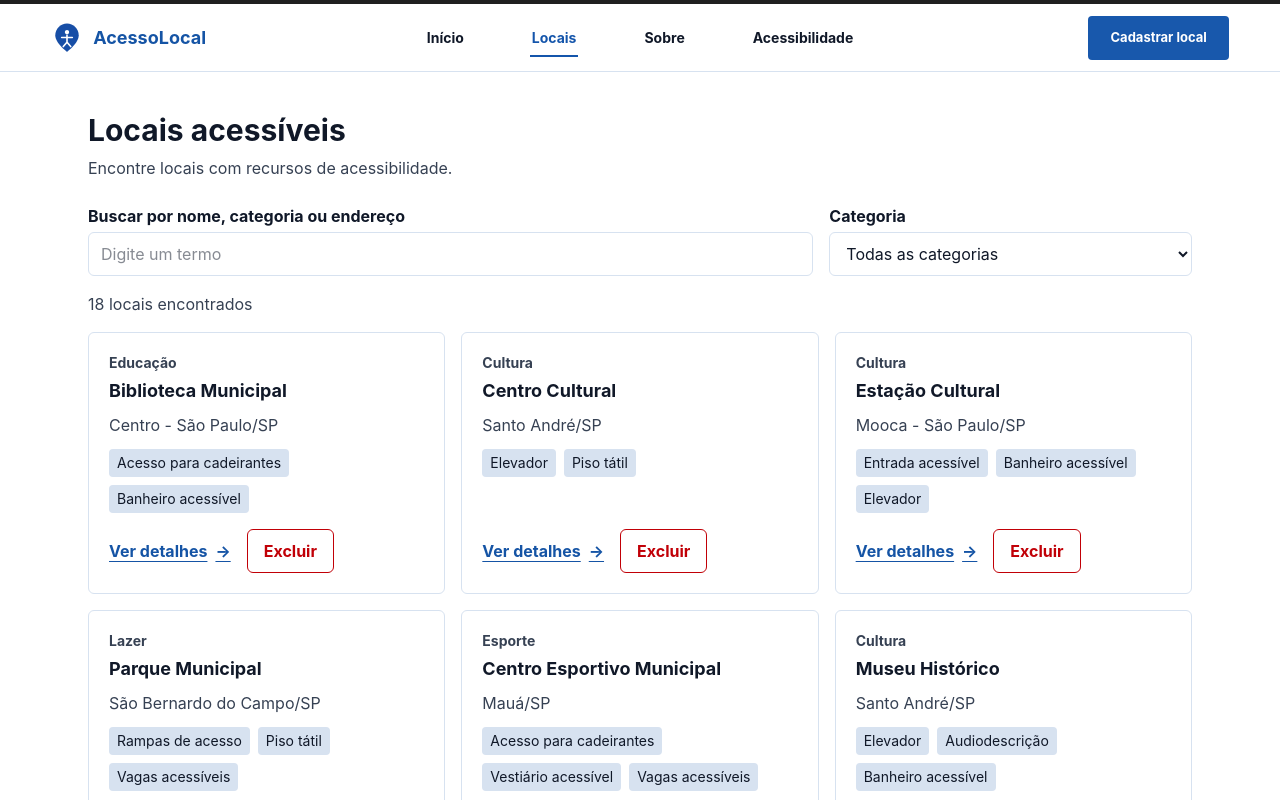
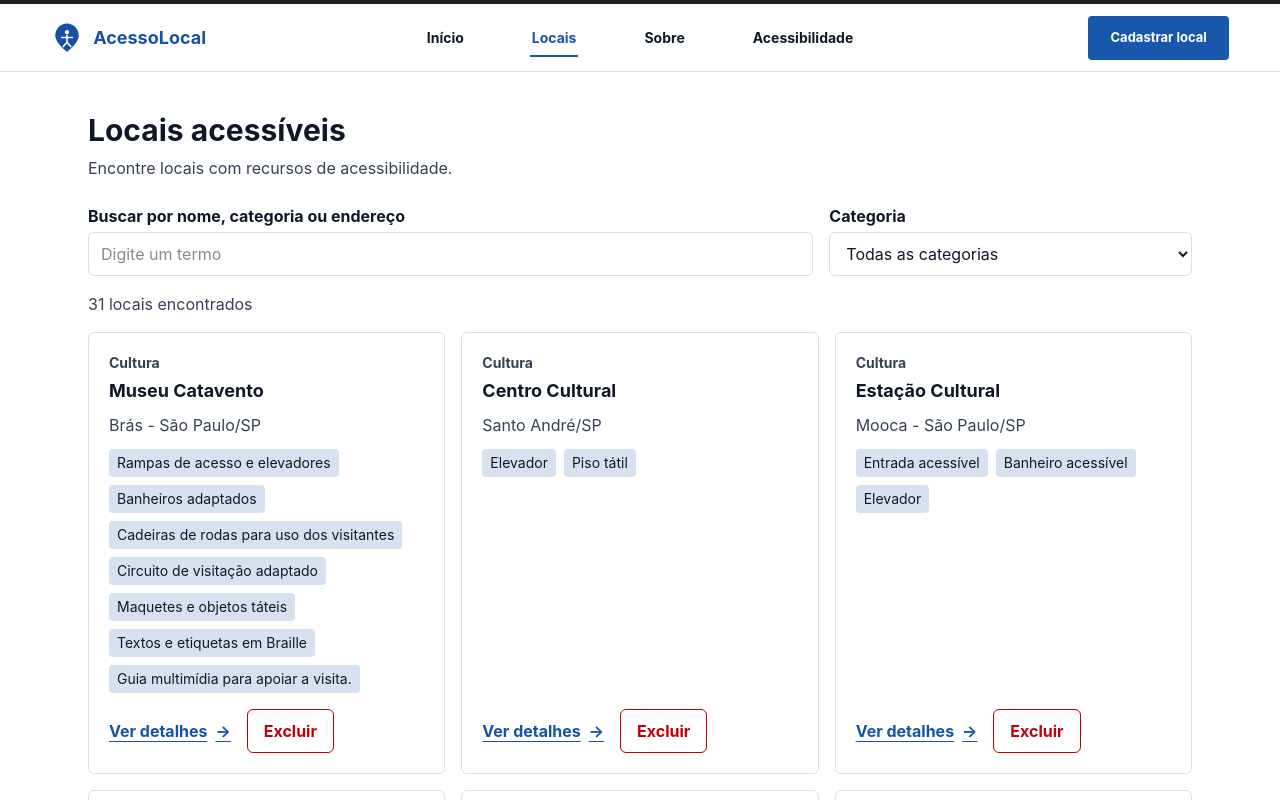
Before and after one commit to 1TDSPw-26/portal-locais-acessiveis, a React (Vite) app: page /locais in a window 1280 px wide. Shown: the top 800 px of the page. Built offline with nearby package versions, Linux system fonts and the light colour scheme.

Commit message:
feat : Criando mais dados mockados para testes.

```diff
--- a/src/components/Dados/Locais.ts
+++ b/src/components/Dados/Locais.ts
@@ -1,18 +1,15 @@
-import type { Local } from '../../types/Local';
+import type { Local } from '../../types/Local'
 
 export const locais: Local[] = [
   {
-  id: 1,
-  categoria: 'Educação',
-  nome: 'Biblioteca Municipal',
-  descricao: 'Biblioteca municipal com ampla coleção de livros.',
-  endereco: 'Centro - São Paulo/SP',
-  acessibilidades: [
-    'Acesso para cadeirantes',
-    'Banheiro acessível',
-  ],
-}
-,
+    id: 1,
+    categoria: 'Cultura',
+    nome: 'Museu Catavento',
+    descricao: 'exposições interativas sobre física, química, biologia, astronomia e corpo humano.',
+    endereco: 'Brás - São Paulo/SP',
+    acessibilidades: ['Rampas de acesso e elevadores', 'Banheiros adaptados', 'Cadeiras de rodas para uso dos visitantes', 'Circuito de visitação adaptado', 'Maquetes e objetos táteis', 'Textos e etiquetas em Braille', 'Guia multimídia para apoiar a visita.'],
+  },
+
   {
     id: 2,
     categoria: 'Cultura',
@@ -21,14 +18,16 @@ export const locais: Local[] = [
     endereco: 'Santo André/SP',
     acessibilidades: ['Elevador', 'Piso tátil'],
   },
+
   {
   id: 3,
-  categoria: 'Cultura',
+    categoria: 'Cultura',
   nome: 'Estação Cultural',
   descricao: 'Estação cultural com espaços para exposições e atividades artísticas.',
   endereco: 'Mooca - São Paulo/SP',
   acessibilidades: ['Entrada acessível','Banheiro acessível','Elevador',],
 },
+
 {
   id: 4,
     categoria: 'Lazer',
@@ -37,6 +36,7 @@ export const locais: Local[] = [
   endereco: 'São Bernardo do Campo/SP',
   acessibilidades: ['Rampas de acesso','Piso tátil','Vagas acessíveis',],
 },
+
 {
   id: 5,
     categoria: 'Esporte',
@@ -53,14 +53,14 @@ export const locais: Local[] = [
   endereco: 'Santo André/SP',
   acessibilidades: ['Elevador','Audiodescrição','Banheiro acessível',],
 },
+
 {
   id: 7,
     categoria: 'Serviço público',
   nome: 'Centro de Atendimento ao Cidadão',
   descricao: 'Espaço público para atendimento e orientação aos moradores da região.',
   endereco: 'Centro - São Caetano do Sul/SP',
-  acessibilidades: ['Acesso para cadeirantes','Piso tátil','Banheiro acessível',
-  ],
+  acessibilidades: ['Acesso para cadeirantes','Piso tátil','Banheiro acessível'],
 },
 
 {
@@ -69,8 +69,7 @@ export const locais: Local[] = [
   nome: 'Centro de Convivência da Terceira Idade',
   descricao: 'Espaço destinado à convivência, atividades recreativas e oficinas para a terceira idade.',
   endereco: 'Centro - Ribeirão Pires/SP',
-  acessibilidades: ['Rampas de acesso','Banheiro acessível','Corrimão de apoio',
-  ],
+  acessibilidades: ['Rampas de acesso','Banheiro acessível','Corrimão de apoio'],
 },
 
 {
@@ -79,8 +78,7 @@ export const locais: Local[] = [
   nome: 'Espaço Cultural do ABC',
   descricao: 'Espaço cultural voltado para apresentações, oficinas e atividades comunitárias.',
   endereco: 'Centro - Diadema/SP',
-  acessibilidades: ['Entrada acessível','Elevador','Audiodescrição',
-  ],
+  acessibilidades: ['Entrada acessível','Elevador','Audiodescrição'],
 },
 
 {
@@ -89,8 +87,7 @@ export const locais: Local[] = [
   nome: 'Complexo Esportivo Regional',
   descricao: 'Complexo esportivo com quadras e áreas destinadas à prática de atividades físicas.',
   endereco: 'Centro - Rio Grande da Serra/SP',
-  acessibilidades: ['Acesso para cadeirantes','Vestiário acessível','Vagas acessíveis',
-  ],
+  acessibilidades: ['Acesso para cadeirantes','Vestiário acessível','Vagas acessíveis'],
 },
 
 {
@@ -99,8 +96,7 @@ export const locais: Local[] = [
   nome: 'Biblioteca Comunitária do ABC',
   descricao: 'Biblioteca com acervo físico e digital para estudos, pesquisa e leitura.',
   endereco: 'Ipiranga - São Paulo/SP',
-  acessibilidades: ['Piso tátil','Banheiro acessível','Espaço reservado para cadeirantes',
-  ],
+  acessibilidades: ['Piso tátil','Banheiro acessível','Espaço reservado para cadeirantes'],
 },
 
 {
@@ -109,8 +105,7 @@ export const locais: Local[] = [
   nome: 'Centro de Artes e Cultura',
   descricao: 'Centro dedicado a atividades artísticas, exposições e eventos culturais.',
   endereco: 'Santo Amaro - São Paulo/SP',
-  acessibilidades: ['Elevador','Rampas de acesso','Audiodescrição',
-  ],
+  acessibilidades: ['Elevador','Rampas de acesso','Audiodescrição'],
 },
 
 {
@@ -119,8 +114,7 @@ export const locais: Local[] = [
   nome: 'Parque de Lazer Municipal',
   descricao: 'Área pública para lazer, caminhadas e atividades recreativas ao ar livre.',
   endereco: 'São Mateus - São Paulo/SP',
-  acessibilidades: ['Rampas de acesso','Piso tátil','Banheiro acessível',
-  ],
+  acessibilidades: ['Rampas de acesso','Piso tátil','Banheiro acessível'],
 },
 
 {
@@ -129,8 +123,7 @@ export const locais: Local[] = [
   nome: 'Centro Educacional Comunitário',
   descricao: 'Espaço voltado para cursos, oficinas e atividades educacionais para a comunidade.',
   endereco: 'Centro - Mauá/SP',
-  acessibilidades: ['Acesso para cadeirantes','Elevador','Banheiro acessível',
-  ],
+  acessibilidades: ['Acesso para cadeirantes','Elevador','Banheiro acessível'],
 },
 
 {
@@ -139,8 +132,7 @@ export const locais: Local[] = [
   nome: 'Museu da Memória Regional',
   descricao: 'Espaço cultural com exposições sobre a história e a memória da região.',
   endereco: 'Centro - São Bernardo do Campo/SP',
-  acessibilidades: ['Entrada acessível','Audiodescrição','Piso tátil',
-  ],
+  acessibilidades: ['Entrada acessível','Audiodescrição','Piso tátil'],
 },
 
 {
@@ -149,8 +141,7 @@ export const locais: Local[] = [
   nome: 'Centro de Serviços Públicos',
   descricao: 'Espaço para atendimento de serviços públicos e orientação à população.',
   endereco: 'Centro - Santo André/SP',
-  acessibilidades: ['Rampas de acesso','Elevador','Banheiro acessível',
-  ],
+  acessibilidades: ['Rampas de acesso','Elevador','Banheiro acessível'],
 },
 
 {
@@ -159,8 +150,7 @@ export const locais: Local[] = [
   nome: 'Espaço de Inclusão Social',
   descricao: 'Centro comunitário dedicado a atividades sociais, educativas e de inclusão.',
   endereco: 'Lapa - São Paulo/SP',
-  acessibilidades: ['Acesso para cadeirantes','Piso tátil','Corrimão de apoio',
-  ],
+  acessibilidades: ['Acesso para cadeirantes','Piso tátil','Corrimão de apoio'],
 },
 
 {
@@ -169,7 +159,123 @@ export const locais: Local[] = [
   nome: 'Centro Recreativo Municipal',
   descricao: 'Espaço destinado a atividades esportivas, recreativas e de convivência.',
   endereco: 'Centro - Ribeirão Pires/SP',
-  acessibilidades: ['Rampas de acesso','Vestiário acessível','Vagas acessíveis',
-  ],
+  acessibilidades: ['Rampas de acesso','Vestiário acessível','Vagas acessíveis'],
+},
+
+{
+  id: 19,
+    categoria: 'Cultura',
+  nome: 'Planetário do Ibirapuera',
+  descricao: 'Espaço de divulgação científica que promove sessões sobre o universo, os planetas, as estrelas e outros fenômenos astronômicos.',
+  endereco: 'Parque Ibirapuera - São Paulo/SP',
+  acessibilidades: ['Sessões com Libras, legendas ou audiodescrição'],
+},
+
+{
+  id: 20,
+    categoria: 'Cultura',
+  nome: 'Museu de Zoologia da USP',
+  descricao: 'Museu que apresenta coleções científicas de animais e exposições sobre a fauna brasileira, a evolução e a diversidade das espécies.',
+  endereco: 'Ipiranga - São Paulo/SP',
+  acessibilidades: ['Acesso por rampas ou elevadores e circulação entre as exposições', 'Banheiros acessíveis', 'Recursos táteis, audiodescrição e materiais em Braille', 'Atendimento a pessoas com deficiência auditiva'],
+},
+
+{
+  id: 21,
+    categoria: 'Cultura',
+  nome: 'Pinacoteca de São Paulo',
+  descricao: 'Museu dedicado à arte brasileira, com exposições permanentes e temporárias, atividades educativas e programas culturais.',
+  endereco: 'Bom Retiro - São Paulo/SP',
+  acessibilidades: ['Rampas e rotas acessíveis nos três edifícios', 'Elevadores e empréstimo gratuito de cadeiras de rodas manuais e motorizadas', 'Piso tátil e audioguias em espaços específicos', 'Audiodescrição de obras e relevos táteis', 'Videoguias em Libras', 'Visitas educativas com recursos multissensoriais', 'Abafadores de ruído gratuitos', 'Entrada gratuita para pessoas com deficiência e um acompanhante.' ],
+},
+
+{
+  id: 22,
+    categoria: 'Cultura',
+  nome: 'Museu do Futebol',
+  descricao: 'Apresenta a história do futebol brasileiro e sua relação com a identidade nacional, a cultura e as transformações sociais.',
+  endereco: 'Pacaembu - São Paulo/SP',
+  acessibilidades: ['Elevadores e escadas rolantes', 'Piso podotátil e informações em Braille', 'Maquetes e painéis táteis', 'Audioguia para pessoas cegas ou com baixa visão', 'Videoguia em Libras', 'Banheiros acessíveis e cadeiras de rodas para empréstimo'],
+},
+
+{
+  id: 23,
+    categoria: 'Cultura',
+  nome: 'Museu da Língua Portuguesa',
+  descricao: 'Museu interativo que explora a língua portuguesa, suas origens, expressões regionais, sotaques e relações com a cultura brasileira.',
+  endereco: 'Centro - São Paulo/SP',
+  acessibilidades: ['site institucional oferece recurso em Libras.'],
+},
+
+{
+  id: 24,
+    categoria: 'Lazer',
+  nome: 'Aquário de São Paulo',
+  descricao: 'Atração turística com ambientes temáticos e animais aquáticos e terrestres, indicada para passeios em família.',
+  endereco: 'Ipiranga - São Paulo/SP',
+  acessibilidades: ['rotas sem degraus e acesso às diferentes áreas', 'Elevadores, banheiros acessíveis e empréstimo de cadeira de rodas', 'Recursos sensoriais ou comunicacionais para visitantes com deficiência visual, auditiva ou necessidades sensoriais específicas'],
+},
+
+{
+  id: 25,
+    categoria: 'Lazer',
+  nome: 'Parque da Água Branca',
+  descricao: 'Parque urbano com vegetação, caminhos para passeios, espaços de descanso e ambientes para atividades recreativas e contato com a natureza.',
+  endereco: 'Água Branca - São Paulo/SP',
+  acessibilidades: ['Passeios em áreas abertas', 'Rotas acessíveis e banheiros adaptados', 'Acessibilidade dos espaços destinados a eventos e atividades.'],
+},
+
+{
+  id: 26,
+    categoria: 'Lazer',
+  nome: 'Parque de Diversões Marisa',
+  descricao: 'Parque de diversões com atrações recreativas para quem busca um passeio descontraído com amigos ou familiares.',
+  endereco: 'Itaquera - São Paulo/SP',
+  acessibilidades: ['Brinquedos permitem a participação de pessoas com deficiência ou mobilidade reduzida', 'Rotas acessíveis, banheiros adaptados e condições para embarque e desembarque nas atrações'],
+},
+
+{
+  id: 31,
+    categoria: 'Restaurante',
+  nome: 'Restaurante Banzeiro São Paulo',
+  descricao: 'Restaurante conhecido por pratos inspirados nos ingredientes e nas tradições gastronômicas da Amazônia, ideal para quem deseja experimentar sabores regionais brasileiros.',
+  endereco: 'Itaim Bibi - São Paulo/SP',
+  acessibilidades: ['entrada sem degraus ou rampa', 'Circulação entre mesas para pessoas que utilizam cadeira de rodas', 'Banheiro acessível', 'Cardápio acessível para pessoas com deficiência visual'],
+},
+
+{
+  id: 27,
+    categoria: 'Restaurante',
+  nome: 'Outback Steakhouse – unidade Mooca',
+  descricao: 'Restaurante de rede conhecido por suas carnes, pratos para compartilhar e ambiente informal para refeições com amigos e familiares.',
+  endereco: 'Mooca - São Paulo/SP',
+  acessibilidades: ['Selo de Acessibilidade Arquitetônica concedido pela Prefeitura de São Paulo'],
+},
+
+{
+  id: 28,
+    categoria: 'Restaurante',
+  nome: 'Restaurante Graça Mineira',
+  descricao: 'Restaurante especializado em comida típica de Minas Gerais, com receitas tradicionais e pratos conhecidos da gastronomia mineira.',
+  endereco: 'Vila Mariana - São Paulo/SP',
+  acessibilidades: ['rampas ou entrada sem degraus', 'Banheiros acessíveis', 'Informações sobre ingredientes e alergênicos em formato acessível'],
+},
+
+{
+  id: 29,
+    categoria: 'Restaurante',
+  nome: 'Bistrot de Ville',
+  descricao: 'Bistrô com inspiração na gastronomia francesa, indicado para refeições tranquilas, encontros e experiências gastronômicas.',
+  endereco: 'Vila Mariana - São Paulo/SP',
+  acessibilidades: ['Entrada acessível', 'Sanitários adaptados', 'Cardápio disponibilizado em formato digital acessível'],
+},
+
+{
+  id: 30,
+    categoria: 'Restaurante',
+  nome: 'Taberna 474',
+  descricao: 'Restaurante dedicado à cozinha portuguesa, com pratos tradicionais e receitas inspiradas na gastronomia de Portugal.',
+  endereco: 'Jardim Paulistano - São Paulo/SP',
+  acessibilidades: ['Rampa e acesso sem degraus', 'Circulação para cadeiras de rodas', 'Banheiro acessível', 'Cardápio acessível e atendimento para pessoas com deficiência auditiva'],
 },
 ]
```
